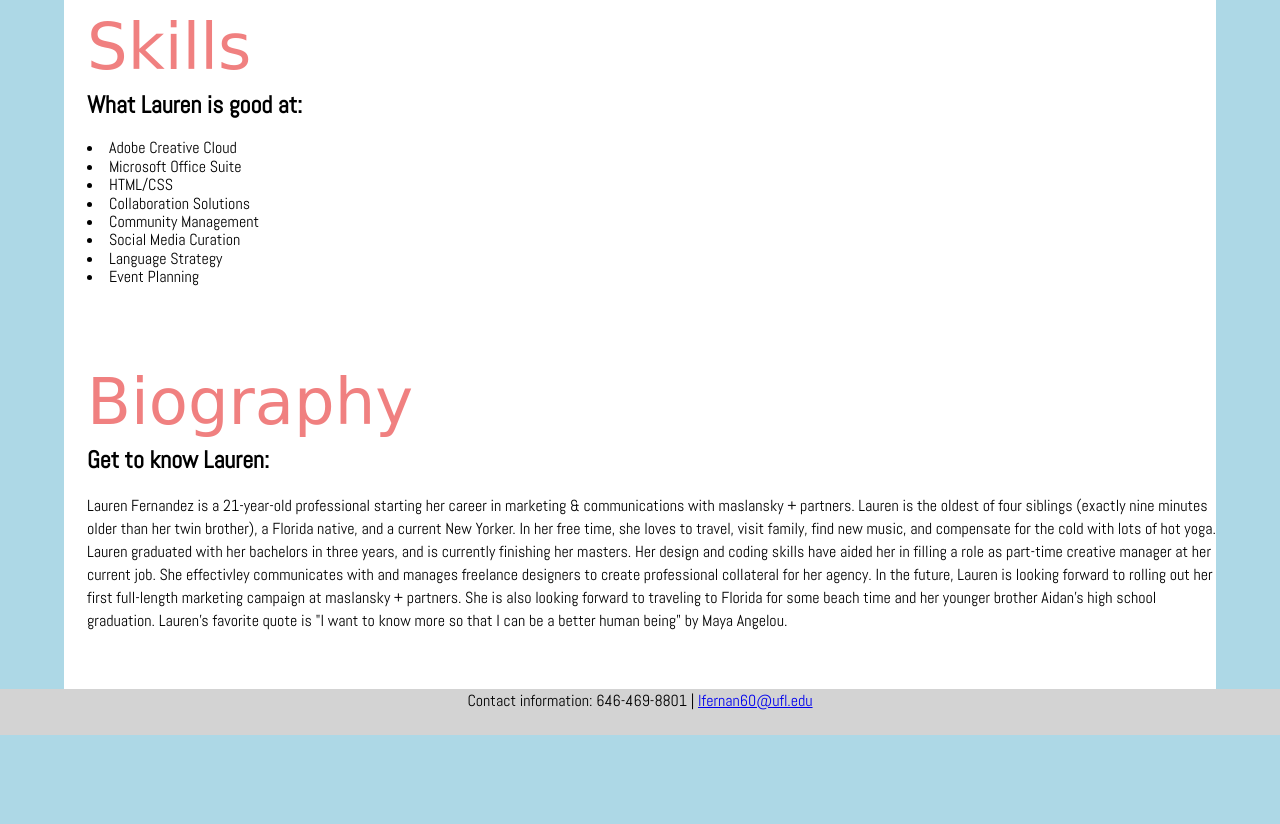
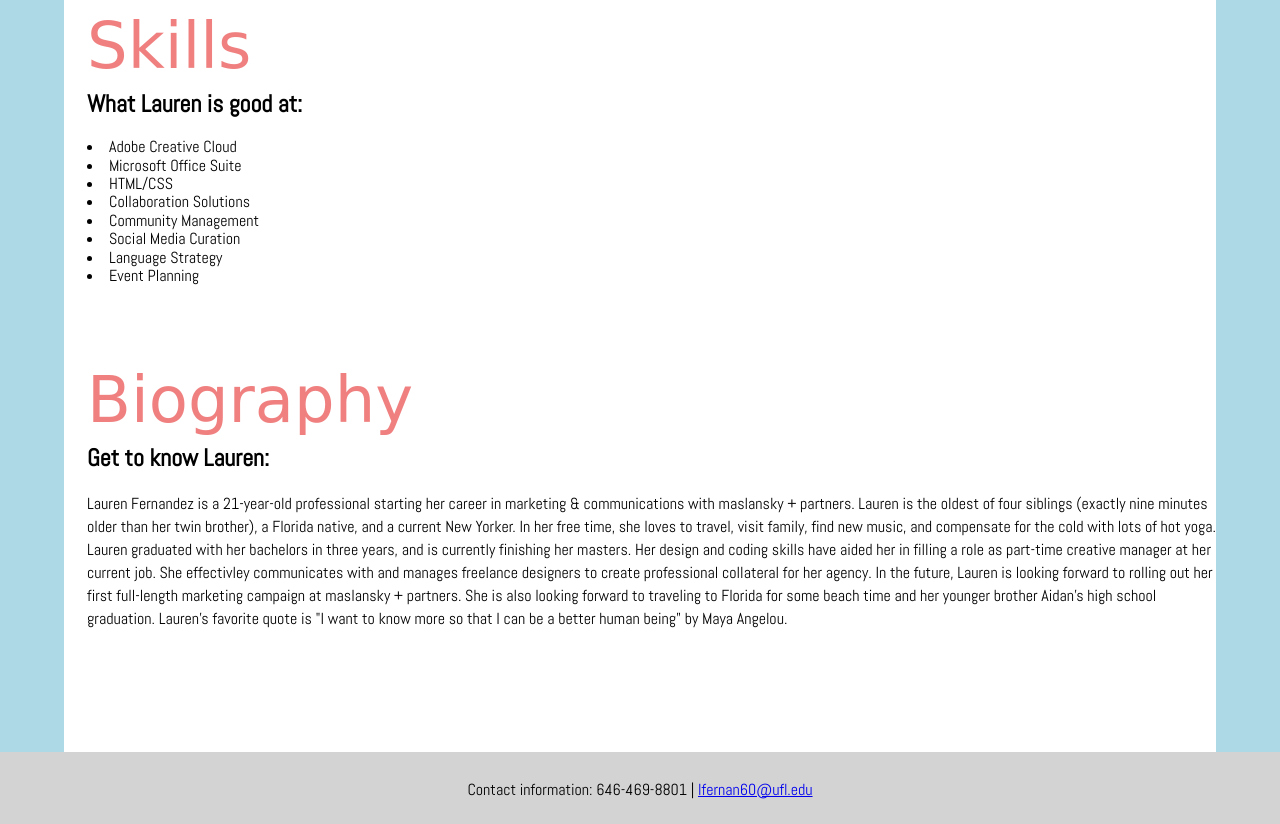
Before and after one commit to fernandezlauren/project_resume_fernandez_lauren, a plain HTML site: page index.html in a window 1280 px wide. Shown: the part 1620-2444 px from the top of the page. Before the commit the page ends 2355 px from the top, so only its background shows below. Drawn offline with Linux system fonts and the light colour scheme; a web font is replaced by a local one.

Commit message:
Changes to formatting

```diff
--- a/css/main.css
+++ b/css/main.css
@@ -19,10 +19,6 @@ header h2{
     text-align: center;
 }
 
-#list {
-
-}
-
 /* Style the links inside the navigation bar */
 #navbar {
   overflow: hidden;
@@ -35,7 +31,7 @@ header h2{
     color: #000000;
     text-align: center;
     padding: 14px 16px;
-    font-size: 17px;
+    font-size: 1rem;
 }
 
 #navbar a:hover {
@@ -66,6 +62,7 @@ main {
 	margin: auto;
 	background-color: #FFFFFF;
 	max-width: 1200px;
+    padding-bottom: 5%;
 }
 
 main img {
@@ -113,6 +110,7 @@ img {
     width: 50%;
     display: block;
 	max-width: 600px;
+    min-width: 250px;
 }
 
 section {
@@ -125,4 +123,5 @@ footer{
     text-align: center;
     overflow: hidden;
     background-color: #d3d3d3;
+    padding-top: 2%;
 }
--- a/index.html
+++ b/index.html
@@ -69,7 +69,7 @@ performing upkeep of the social calendar, and planning marketing initiatives </p
         <a id="skills" class="smooth"></a>
         <h1>Skills</h1>
         <h2>What Lauren is good at:</h2>
-        <div id="list"><p>
+        <p>
         <li>Adobe Creative Cloud</li>
         <li>Microsoft Office Suite</li>
         <li>HTML/CSS</li>
@@ -78,7 +78,7 @@ performing upkeep of the social calendar, and planning marketing initiatives </p
         <li>Social Media Curation</li>
         <li>Language Strategy</li>
         <li>Event Planning</li>
-    </p></div>
+    </p>
 </section>
 
 <section id="page4">
```
